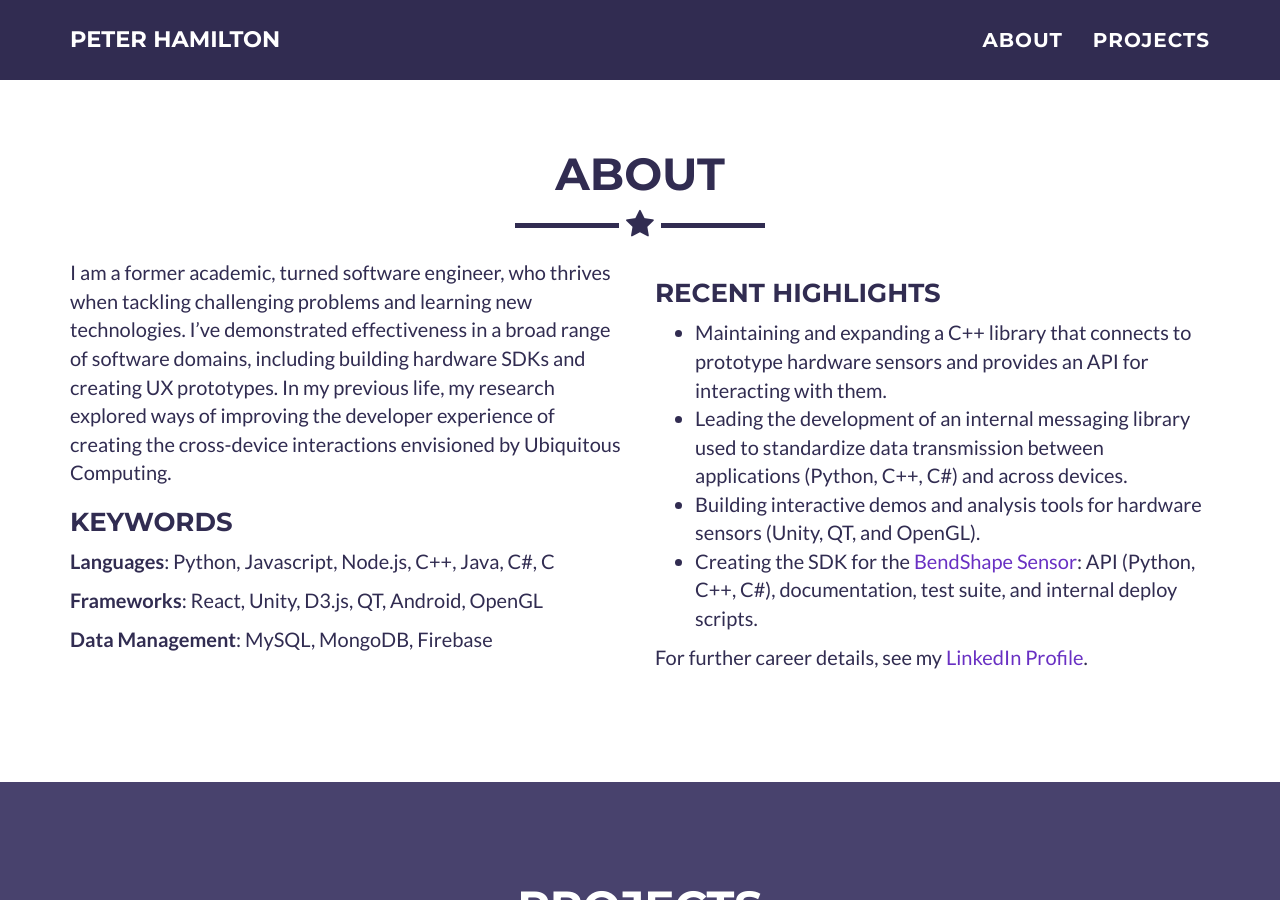
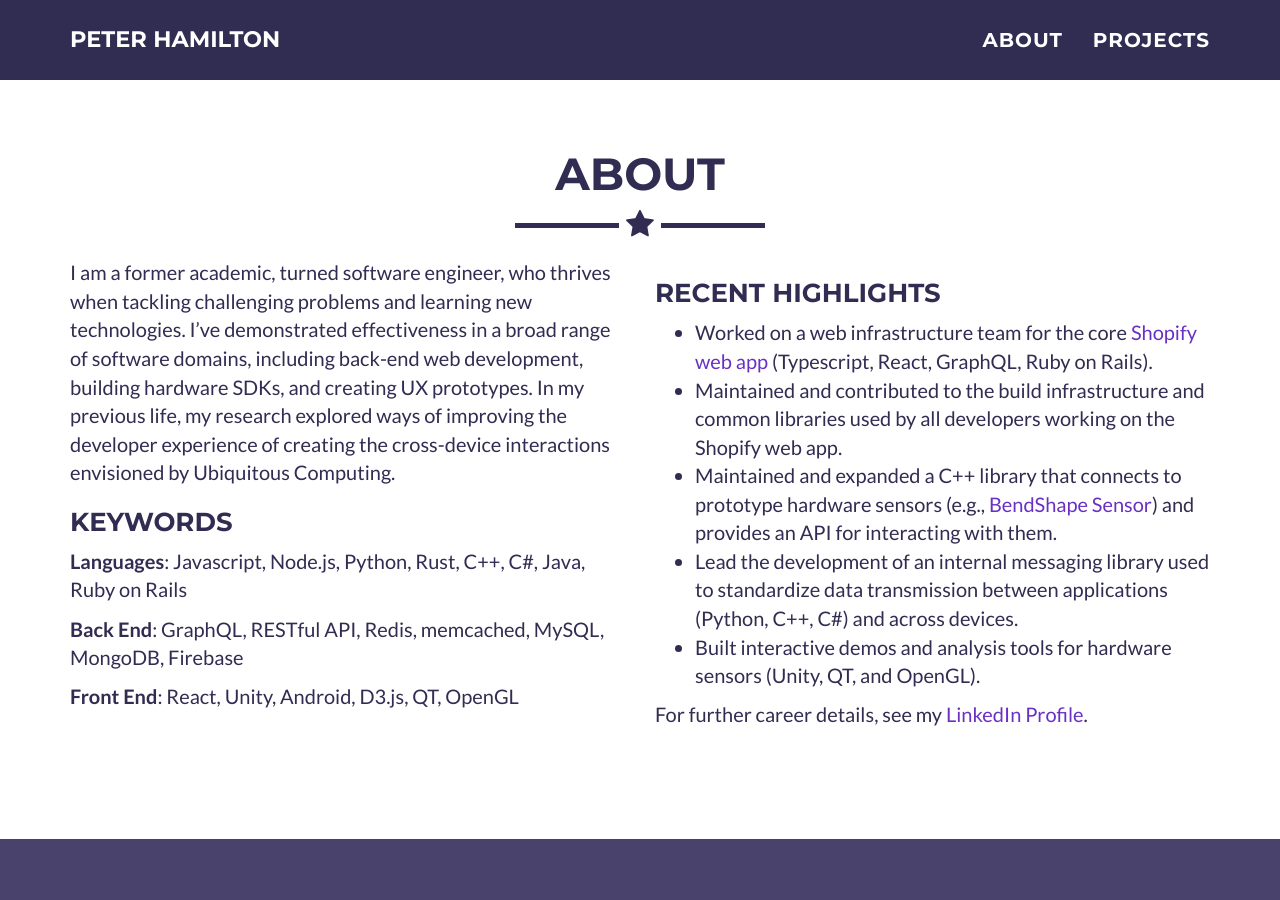
Before and after one commit to peter-hamilton/website, a Jekyll site: the page built from index.html, in a window 1280 px wide and 900 px high, scrolled down 802 px. Built offline with Jekyll 4.4.1, drawn with Linux system fonts in a browser that asks for light colours.

Commit message:
Update career content

```diff
--- a/_includes/about_1.md
+++ b/_includes/about_1.md
@@ -1,9 +1,9 @@
-I am a former academic, turned software engineer, who thrives when tackling challenging problems and learning new technologies. I've demonstrated effectiveness in a broad range of software domains, including building hardware SDKs and creating UX prototypes. In my previous life, my research explored ways of improving the developer experience of creating the cross-device interactions envisioned by Ubiquitous Computing.
+I am a former academic, turned software engineer, who thrives when tackling challenging problems and learning new technologies. I've demonstrated effectiveness in a broad range of software domains, including back-end web development, building hardware SDKs, and creating UX prototypes. In my previous life, my research explored ways of improving the developer experience of creating the cross-device interactions envisioned by Ubiquitous Computing.
 
 ### Keywords
 
-**Languages**: Python, Javascript, Node.js, C++, Java,  C#, C
+**Languages**: Javascript, Node.js, Python, Rust, C++, C#, Java, Ruby on Rails
 
-**Frameworks**: React, Unity, D3.js, QT, Android, OpenGL
+**Back End**: GraphQL, RESTful API, Redis, memcached, MySQL, MongoDB, Firebase
 
-**Data Management**: MySQL, MongoDB, Firebase
+**Front End**: React, Unity, Android, D3.js, QT, OpenGL
--- a/_includes/about_2.md
+++ b/_includes/about_2.md
@@ -1,8 +1,9 @@
 ### Recent Highlights
 
-- Maintaining and expanding a C++ library that connects to prototype hardware sensors and provides an API for interacting with them.
-- Leading the development of an internal messaging library used to standardize data transmission between applications (Python, C++, C\#) and across devices.
-- Building interactive demos and analysis tools for hardware sensors (Unity, QT, and OpenGL).
-- Creating the SDK for the [BendShape Sensor](https://www.bendshape.com){:target="_blank"}: API (Python, C++, C\#), documentation, test suite, and internal deploy scripts.
+- Worked on a web infrastructure team for the core [Shopify web app](https://help.shopify.com/en/manual/shopify-admin) (Typescript, React, GraphQL, Ruby on Rails).
+- Maintained and contributed to the build infrastructure and common libraries used by all developers working on the Shopify web app.
+- Maintained and expanded a C++ library that connects to prototype hardware sensors (e.g., [BendShape Sensor](https://www.bendshape.com)) and provides an API for interacting with them.
+- Lead the development of an internal messaging library used to standardize data transmission between applications (Python, C++, C\#) and across devices.
+- Built interactive demos and analysis tools for hardware sensors (Unity, QT, and OpenGL).
 
 For further career details, see my [LinkedIn Profile](https://www.linkedin.com/in/p-hamilton){:target="_blank"}.
```
